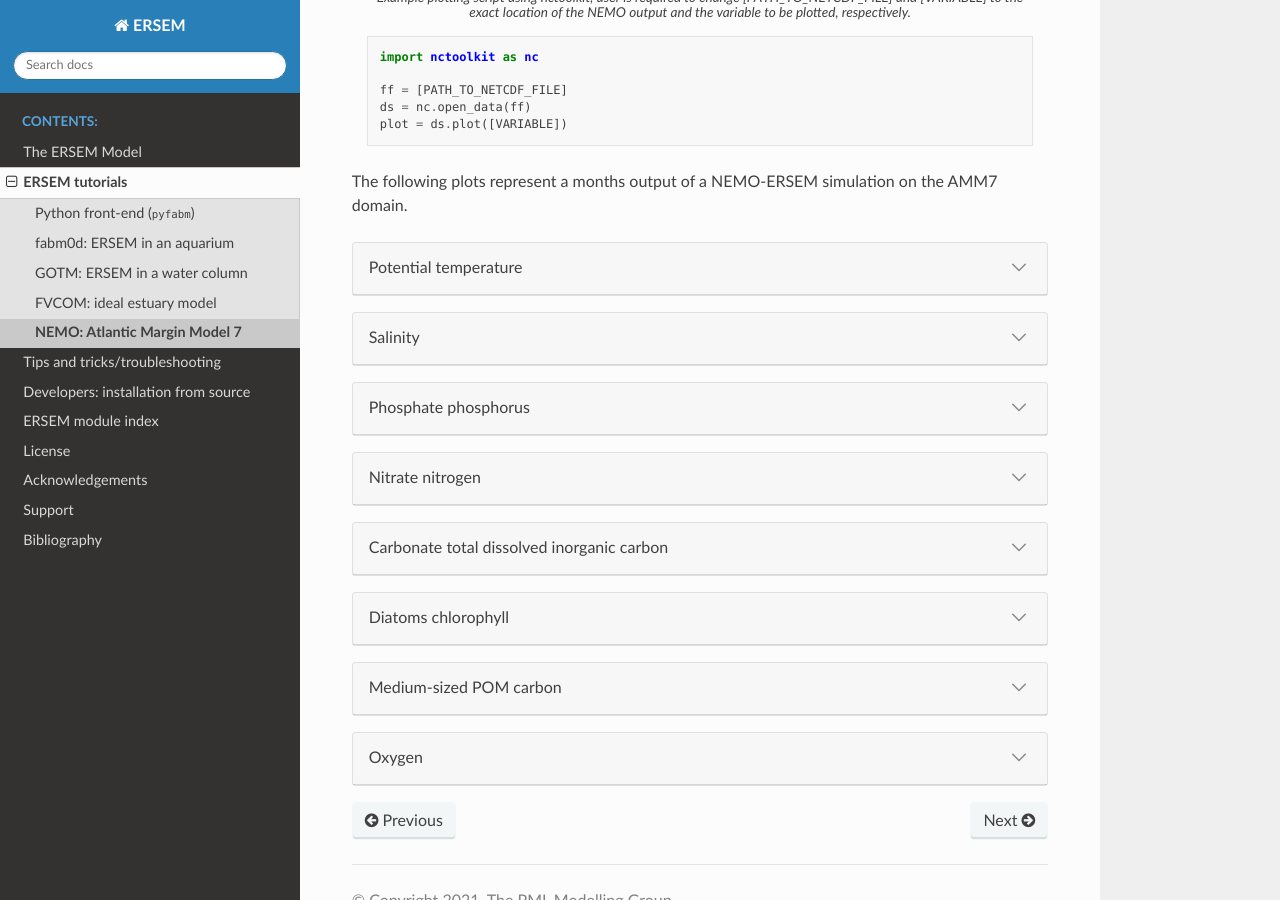
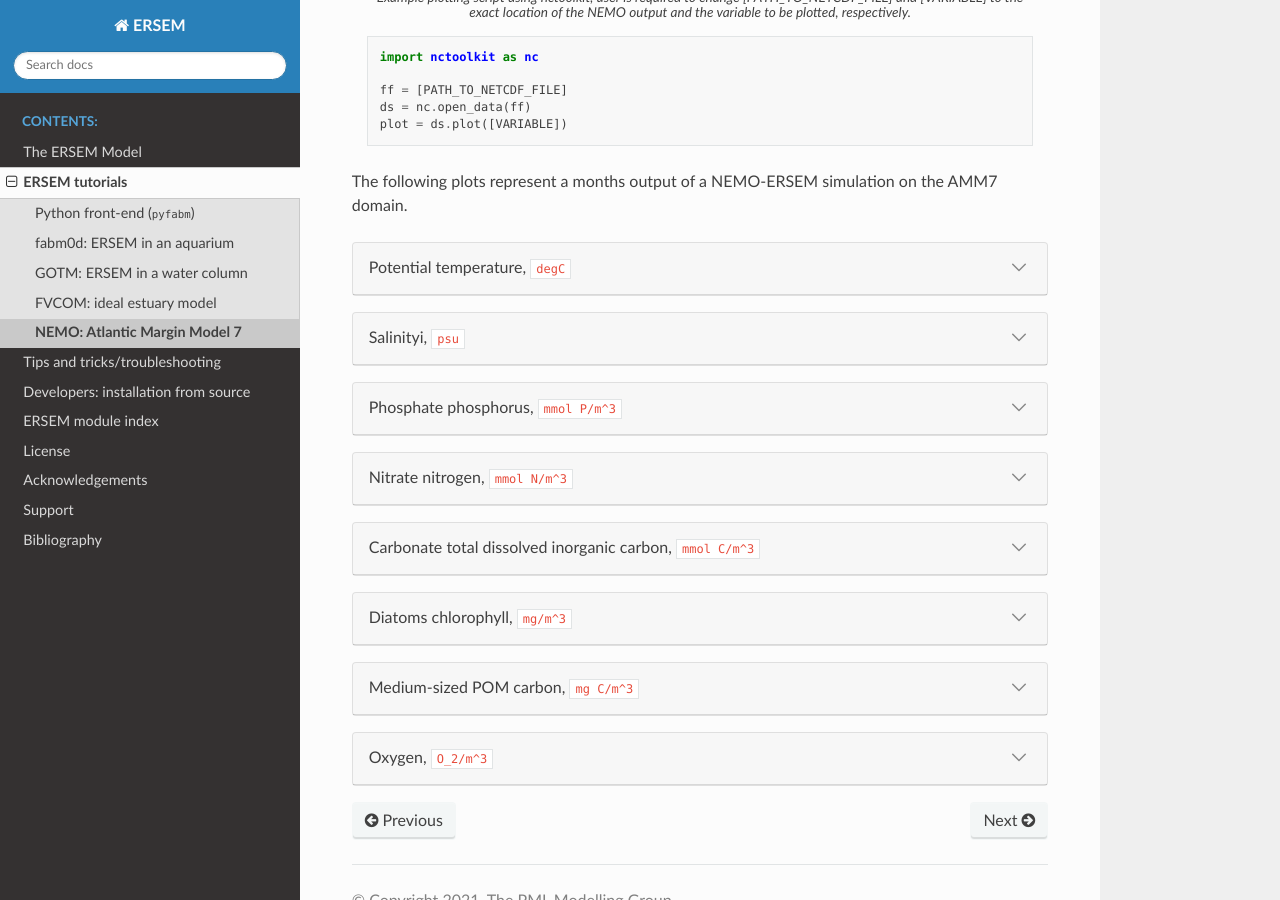
Before and after one commit to pmlmodelling/ersem, a Sphinx documentation site: the page built from docs/source/tutorials/nemo.rst, in a window 1280 px wide and 900 px high, scrolled down 1597 px. Built offline with Sphinx 7.4.7 and the Read the Docs theme 2.0.0, drawn with Linux system fonts in a browser that asks for light colours; formulas are drawn with MathJax 3; the version number could not be read and is left out.

Commit message:
Updating NEMO tutorial figures

```diff
--- a/docs/source/tutorials/nemo.rst
+++ b/docs/source/tutorials/nemo.rst
@@ -100,34 +100,34 @@ example uses.
 
 The following plots represent a months output of a NEMO-ERSEM simulation on the AMM7 domain.
 
-.. dropdown:: Potential temperature
+.. dropdown:: Potential temperature, ``degC``
 
 	.. image:: ../../images/NEMO_temp.gif
 
-.. dropdown::  Salinity
+.. dropdown::  Salinityi, ``psu``
 
 	.. image:: ../../images/NEMO_sal.gif
 
-.. dropdown:: Phosphate phosphorus
+.. dropdown:: Phosphate phosphorus, ``mmol P/m^3``
 
 	.. image:: ../../images/NEMO_N1_p.gif
 
-.. dropdown::  Nitrate nitrogen
+.. dropdown::  Nitrate nitrogen, ``mmol N/m^3``
 
 	.. image:: ../../images/NEMO_N3_n.gif
 
-.. dropdown:: Carbonate total dissolved inorganic carbon
+.. dropdown:: Carbonate total dissolved inorganic carbon, ``mmol C/m^3``
 
 	.. image:: ../../images/NEMO_O3_c.gif
 
-.. dropdown:: Diatoms chlorophyll
+.. dropdown:: Diatoms chlorophyll, ``mg/m^3``
 
 	.. image:: ../../images/NEMO_P1_Chl.gif
 
-.. dropdown:: Medium-sized POM carbon
+.. dropdown:: Medium-sized POM carbon, ``mg C/m^3``
 
 	.. image:: ../../images/NEMO_R6_c.gif
 
-.. dropdown:: Oxygen
+.. dropdown:: Oxygen, ``O_2/m^3``
 
 	.. image:: ../../images/NEMO_O2_o.gif
```
Also changed, not shown: docs/images/NEMO_R6_c.gif, 7 other files.
